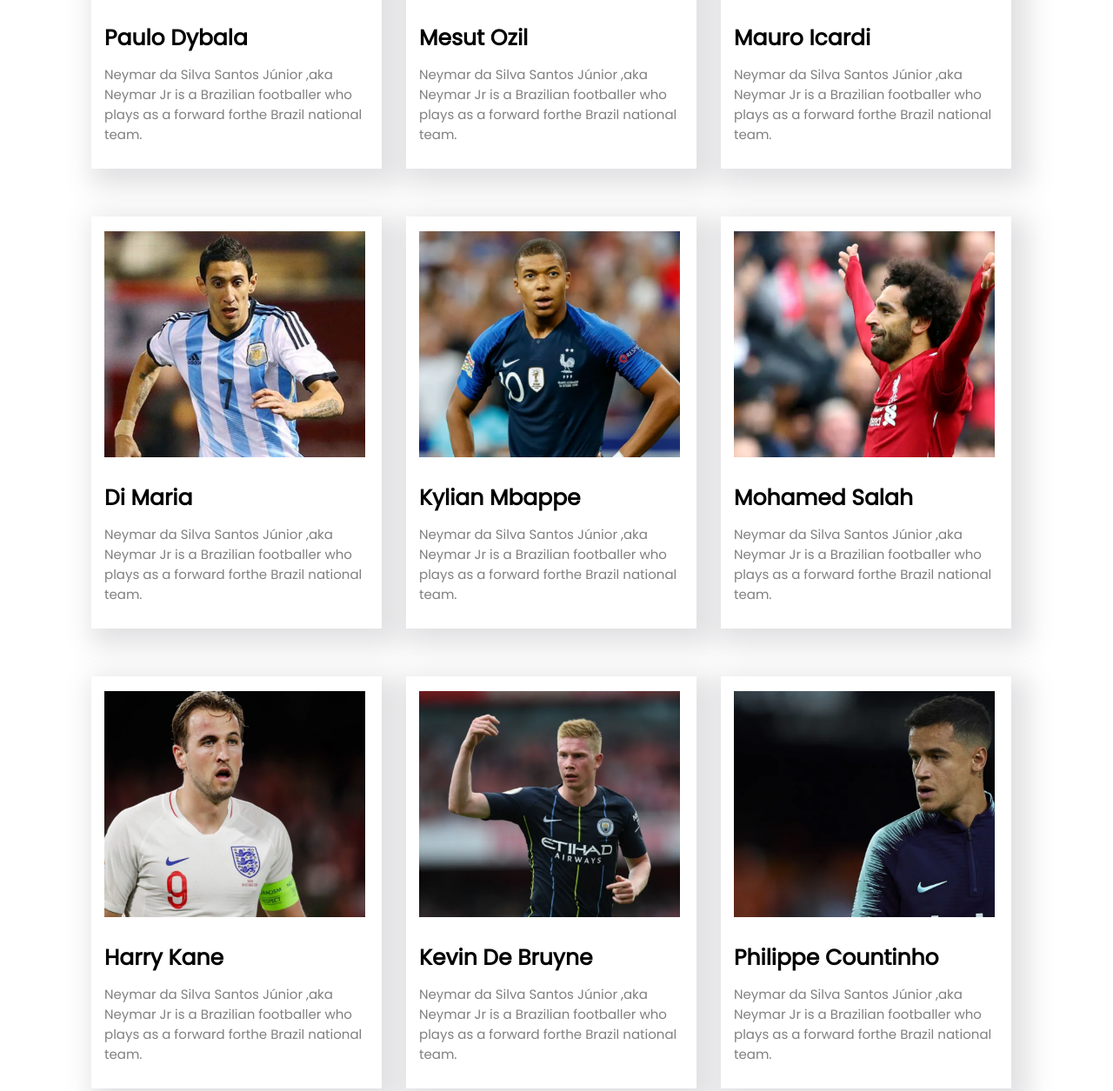
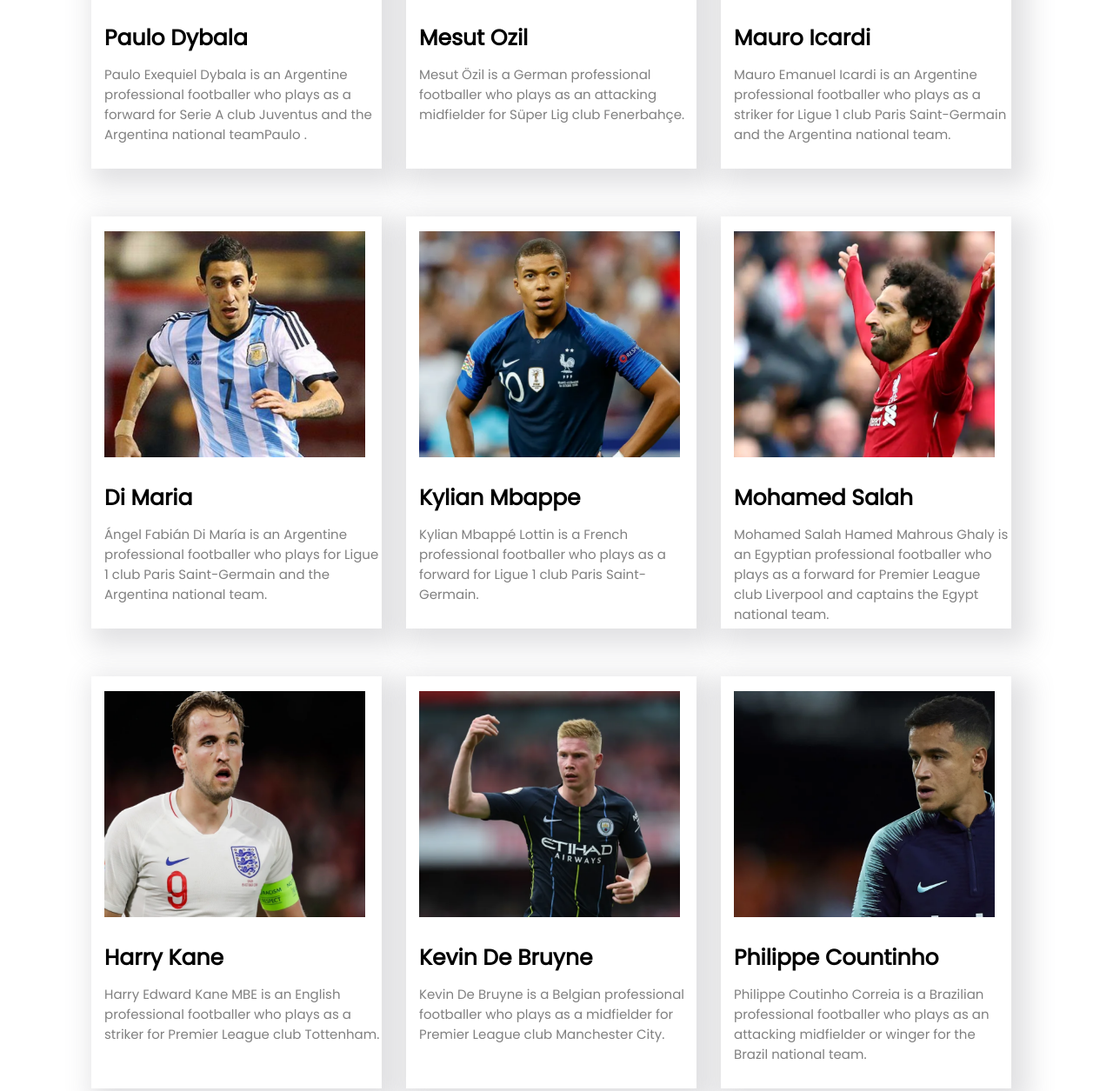
Before and after one commit to NusratTaki12/responsive-football-repo, a plain HTML site: page index.html in a window 1280 px wide. Shown: the part 1539-2794 px from the top of the page at 87% size. Drawn offline with Linux system fonts and the light colour scheme.

Commit message:
Final Commit

```diff
--- a/index.html
+++ b/index.html
@@ -99,9 +99,8 @@
                     <img src="images/players/player-4.png" alt="">
                     <div class="player-detail">
                         <h2 class="player-name"> Paulo Dybala</h2>
-                        <p class="player-info">Neymar da Silva Santos Júnior ,aka Neymar Jr is a Brazilian
-                            footballer who plays as a forward forthe
-                            Brazil national team. </p>
+                        <p class="player-info">Paulo Exequiel Dybala is an Argentine professional footballer who plays
+                            as a forward for Serie A club Juventus and the Argentina national teamPaulo . </p>
                     </div>
 
                 </div>
@@ -109,9 +108,8 @@
                     <img src="images/players/player-5.png" alt="">
                     <div class="player-detail">
                         <h2 class="player-name"> Mesut Ozil</h2>
-                        <p class="player-info">Neymar da Silva Santos Júnior ,aka Neymar Jr is a Brazilian
-                            footballer who plays as a forward forthe
-                            Brazil national team. </p>
+                        <p class="player-info">Mesut Özil is a German professional footballer who plays as an attacking
+                            midfielder for Süper Lig club Fenerbahçe.</p>
                     </div>
 
                 </div>
@@ -119,9 +117,8 @@
                     <img src="images/players/player-6.png" alt="">
                     <div class="player-detail">
                         <h2 class="player-name"> Mauro Icardi</h2>
-                        <p class="player-info">Neymar da Silva Santos Júnior ,aka Neymar Jr is a Brazilian
-                            footballer who plays as a forward forthe
-                            Brazil national team. </p>
+                        <p class="player-info">Mauro Emanuel Icardi is an Argentine professional footballer who plays as
+                            a striker for Ligue 1 club Paris Saint-Germain and the Argentina national team. </p>
                     </div>
 
                 </div>
@@ -129,9 +126,8 @@
                     <img src="images/players/player-7.png" alt="">
                     <div class="player-detail">
                         <h2 class="player-name"> Di Maria</h2>
-                        <p class="player-info">Neymar da Silva Santos Júnior ,aka Neymar Jr is a Brazilian
-                            footballer who plays as a forward forthe
-                            Brazil national team. </p>
+                        <p class="player-info">Ángel Fabián Di María is an Argentine professional footballer who plays
+                            for Ligue 1 club Paris Saint-Germain and the Argentina national team. </p>
                     </div>
 
                 </div>
@@ -140,9 +136,8 @@
                     <img src="images/players/player-8.png" alt="">
                     <div class="player-detail">
                         <h2 class="player-name"> Kylian Mbappe</h2>
-                        <p class="player-info">Neymar da Silva Santos Júnior ,aka Neymar Jr is a Brazilian
-                            footballer who plays as a forward forthe
-                            Brazil national team. </p>
+                        <p class="player-info">Kylian Mbappé Lottin is a French professional footballer who plays as a
+                            forward for Ligue 1 club Paris Saint-Germain.</p>
                     </div>
 
                 </div>
@@ -151,9 +146,9 @@
                     <img src="images/players/player-9.png" alt="">
                     <div class="player-detail">
                         <h2 class="player-name"> Mohamed Salah</h2>
-                        <p class="player-info">Neymar da Silva Santos Júnior ,aka Neymar Jr is a Brazilian
-                            footballer who plays as a forward forthe
-                            Brazil national team. </p>
+                        <p class="player-info">Mohamed Salah Hamed Mahrous Ghaly is an Egyptian professional footballer
+                            who plays as a forward for Premier League club Liverpool and captains the Egypt national
+                            team. </p>
                     </div>
 
                 </div>
@@ -162,9 +157,8 @@
                     <img src="images/players/player-10.png" alt="">
                     <div class="player-detail">
                         <h2 class="player-name"> Harry Kane</h2>
-                        <p class="player-info">Neymar da Silva Santos Júnior ,aka Neymar Jr is a Brazilian
-                            footballer who plays as a forward forthe
-                            Brazil national team. </p>
+                        <p class="player-info">Harry Edward Kane MBE is an English professional footballer who plays as
+                            a striker for Premier League club Tottenham. </p>
                     </div>
 
                 </div>
@@ -173,9 +167,8 @@
                     <img src="images/players/player-11.png" alt="">
                     <div class="player-detail">
                         <h2 class="player-name"> Kevin De Bruyne</h2>
-                        <p class="player-info">Neymar da Silva Santos Júnior ,aka Neymar Jr is a Brazilian
-                            footballer who plays as a forward forthe
-                            Brazil national team. </p>
+                        <p class="player-info">Kevin De Bruyne is a Belgian professional footballer who plays as a
+                            midfielder for Premier League club Manchester City. </p>
                     </div>
 
                 </div>
@@ -184,9 +177,8 @@
                     <img src="images/players/player-12.png" alt="">
                     <div class="player-detail">
                         <h2 class="player-name"> Philippe Countinho</h2>
-                        <p class="player-info">Neymar da Silva Santos Júnior ,aka Neymar Jr is a Brazilian
-                            footballer who plays as a forward forthe
-                            Brazil national team. </p>
+                        <p class="player-info">Philippe Coutinho Correia is a Brazilian professional footballer who
+                            plays as an attacking midfielder or winger for the Brazil national team. </p>
                     </div>
 
                 </div>
@@ -198,11 +190,11 @@
     <section class="highlights">
         <div class=highlights-text>
             <h1>All highlights<br> Copa America 2021</h1>
-            <p class="highlights-paragraph">Neymar da Silva Santos Júnior ,aka Neymar Jr is a Brazilian
-                footballer who plays as a forward forthe
-                Brazil national team.</p>
+            <p class="highlights-paragraph">The 2021 Copa América was the 47th edition of the Copa América, the
+                international men's football championship organised by South America's football ruling body CONMEBOL.
+                The tournament took place in Brazil from 13 June to 10 July 2021.</p>
 
-            <a class="button" target="_blank" href="https://www.youtube.com/">Watch Now<i
+            <a class="button" target="_blank" href="https://www.youtube.com/watch?v=6tLxv5EsszA">Watch Now<i
                     class="fas fa-arrow-right"></i></a>
 
 
```
